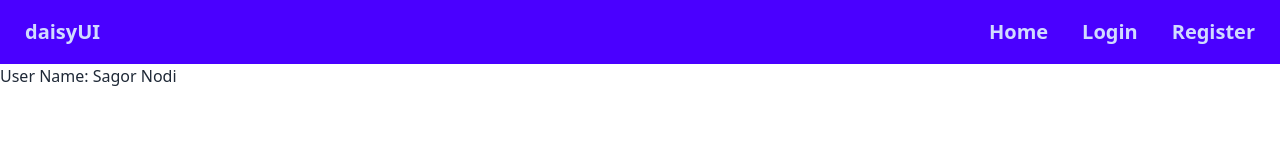
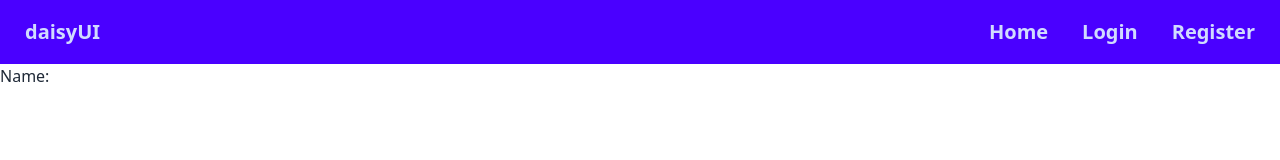
Before and after one commit to mintusikder/auth-firebase-context, a React (Vite) app: page / in a window 1280 px wide. Shown: the top 160 px of the page. Built offline with nearby package versions, Linux system fonts and the light colour scheme.

Commit message:
added auth provider use context

```diff
--- a/src/assets/layout/component/Home.jsx
+++ b/src/assets/layout/component/Home.jsx
@@ -1,11 +1,29 @@
+// import React, { useContext } from 'react';
+// import { AuthContext } from '../../providers/Providers';
+
+// const Home = () => {
+//     const user = useContext(AuthContext)
+//     return (
+//         <div>
+//             <h2>User Name: {user && <span>{user.displayName}</span>}</h2>
+//         </div>
+//     );
+// };
+
+// export default Home;
+
+
+
+
 import React, { useContext } from 'react';
-import { AuthContext } from '../../providers/Providers';
+import { AuthContext } from '../../providers/AuthProvider';
 
 const Home = () => {
-    const user = useContext(AuthContext)
+    const {user} = useContext(AuthContext)
+    console.log(user)
     return (
         <div>
-            <h2>User Name: {user && <span>{user.displayName}</span>}</h2>
+            <h2>Name: {user&& <span>{user.displayName}</span>}</h2>
         </div>
     );
 };
--- a/src/assets/layout/component/Register.jsx
+++ b/src/assets/layout/component/Register.jsx
@@ -1,7 +1,13 @@
-import React from "react";
+import React, {useContext } from "react";
 import { Link } from "react-router-dom";
+import { AuthContext } from "../../providers/AuthProvider";
+
 
 const Register = () => {
+
+    const user = useContext(AuthContext)
+    console.log(user)
+
   const handelRegister = (event) => {
     event.preventDefault();
     const form = event.target;
--- /dev/null
+++ b/src/assets/providers/AuthProvider.jsx
@@ -0,0 +1,27 @@
+import React, { createContext, useState } from 'react';
+export const AuthContext = createContext(null)
+import { getAuth } from "firebase/auth";
+import app from '../firebase/firebase.config';
+const auth = getAuth(app)
+
+
+const AuthProvider = ({children}) => {
+        const [user, setUser] = useState(null)
+
+
+
+        const authInfo ={
+            user,
+        }
+    // const user = {displayName : 'Mintu Sikder'}
+
+    return (
+        <div>
+            <AuthContext.Provider value={authInfo}>
+                {children}
+            </AuthContext.Provider>
+        </div>
+    );
+};
+
+export default AuthProvider;
--- a/src/assets/providers/Providers.jsx
+++ b/src/assets/providers/Providers.jsx
@@ -1,10 +1,35 @@
-import React, { createContext } from "react";
-export const AuthContext = createContext(null);
-const Providers = ({ children }) => {
-  const user = { displayName: "Sagor Nodi" };
-  return <AuthContext.Provider value={user}>
-    {children}
-  </AuthContext.Provider>;
-};
+// import React, { createContext } from "react";
+// export const AuthContext = createContext(null);
+// const Providers = ({ children }) => {
+//   const user = { displayName: "Sagor Nodi" };
+//   return <AuthContext.Provider value={user}>
+//     {children}
+//   </AuthContext.Provider>;
+// };
 
-export default Providers;
+// export default Providers;
+
+
+
+
+// import React, { createContext } from 'react';
+// import { getAuth } from "firebase/auth";
+// import App from '../../App';
+
+// export const AuthContext = createContext(null)
+// const auth = getAuth(App)
+
+// const Providers = ({children}) => {
+
+//   const user = {displayName : "Mintu Sikder"}
+
+//   return (
+//     <div>
+//       <AuthContext.Provider value={user}>
+//         {children}
+//       </AuthContext.Provider>
+//     </div>
+//   );
+// };
+
+// export default Providers;
--- a/src/main.jsx
+++ b/src/main.jsx
@@ -11,7 +11,8 @@ import Main from './assets/layout/Main.jsx';
 import Home from './assets/layout/component/Home.jsx';
 import Login from './assets/layout/component/Login.jsx';
 import Register from './assets/layout/component/Register.jsx';
-import Providers from './assets/providers/Providers.jsx';
+import AuthProvider from './assets/providers/AuthProvider.jsx';
+
 
 const router = createBrowserRouter([
   {
@@ -36,8 +37,10 @@ const router = createBrowserRouter([
 
 ReactDOM.createRoot(document.getElementById('root')).render(
   <React.StrictMode>
-    <Providers>
+
+    <AuthProvider>
     <RouterProvider router={router}></RouterProvider>
-    </Providers>
+    </AuthProvider>
+
   </React.StrictMode>,
 )
```
